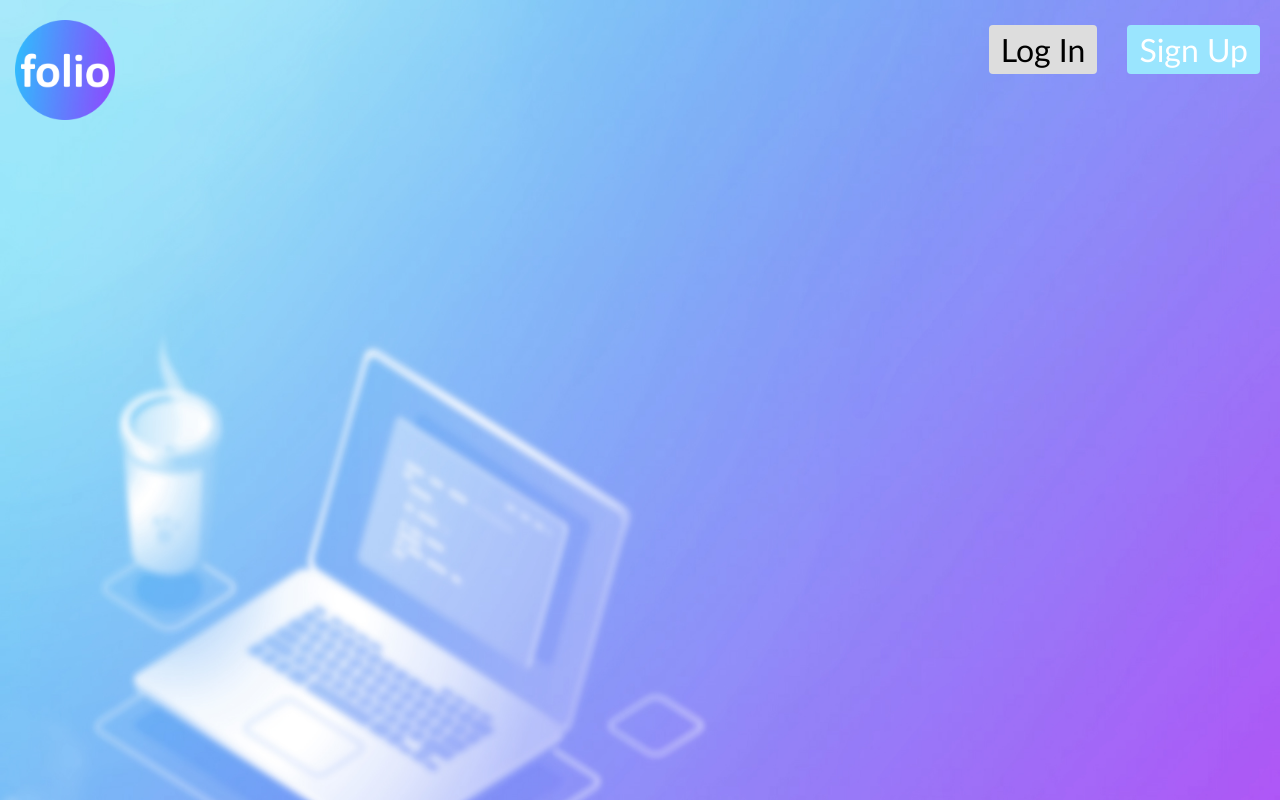
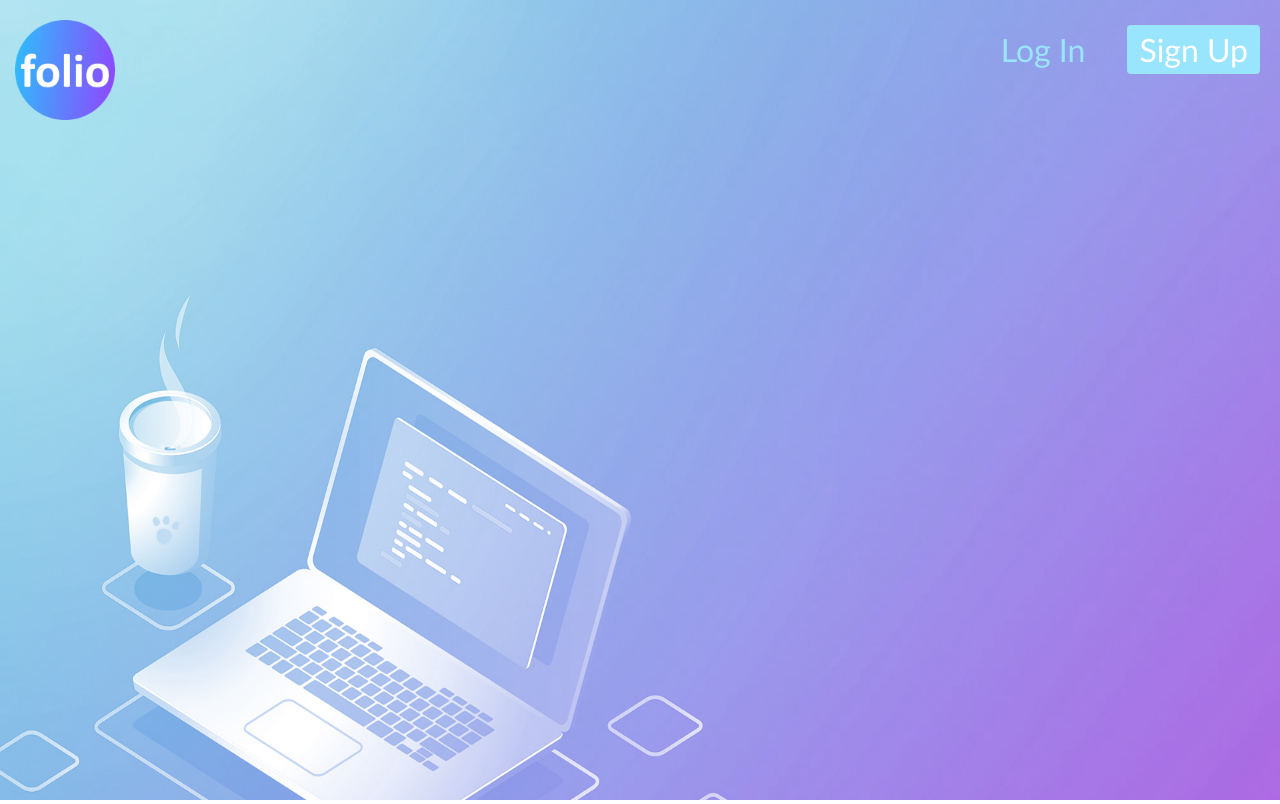
Before and after one commit to alberttran1/folio, a React (Create React App) app: page / in a window 1280 px wide. In both pictures the pointer is over the link "Log In". Built offline with nearby package versions, Linux system fonts and the light colour scheme.

Commit message:
transitions

```diff
--- a/src/index.css
+++ b/src/index.css
@@ -43,9 +43,10 @@ img.bg {
   font-size: 32px;
   line-height: 25px;
   border-radius: 4px;
-  font-family:Calibri, sans-serif;
+  font-family: Calibri, sans-serif;
   margin-right: 30px;
   margin-top: 5px;
+  transition: color 0.2s;
 }
 
 .header img.logo {
@@ -55,13 +56,20 @@ img.bg {
 }
 
 .header a.menu:hover {
-  background-color: #ddd;
-  color: black;
+  color: rgb(154, 229, 254);
+  transition: color 0.2s;
 }
 
 .header a.active {
   background-color: rgb(154, 229, 254);
   color: white;
+  transition: background-color 0.2s;
+}
+
+.header a.active:hover {
+  background-color: rgb(55, 181, 253);
+  transition: background-color 0.2s;
+
 }
 
 .header-right {
```
Also changed, not shown: src/img/background.jpg.
